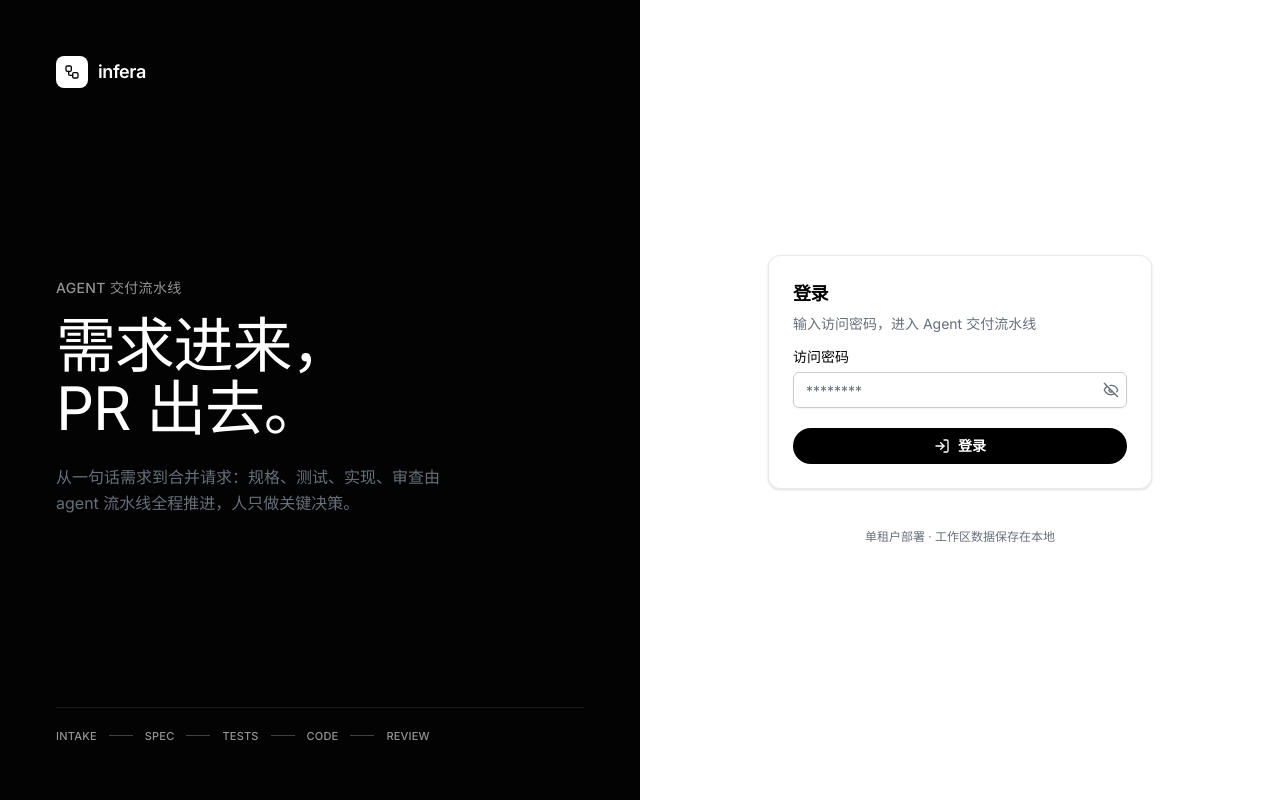
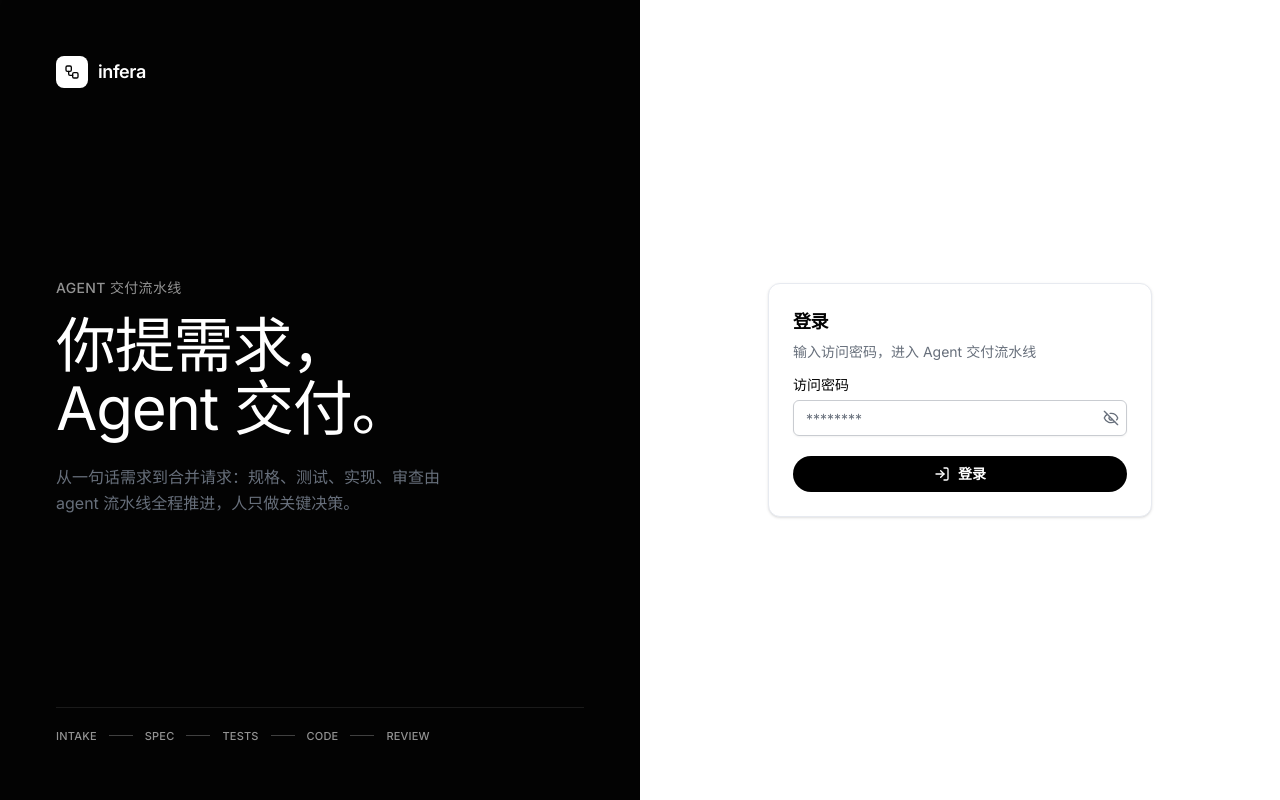
Before and after one commit to huiyangz/infera, a React (Vite) app in the folder apps/web/: page /sign-in in a window 1280 px wide. Built offline with nearby package versions, Linux system fonts and the light colour scheme.

Commit message:
fix(web): login headline clearer; drop confusing footer note

```diff
--- a/apps/web/src/features/auth/auth-layout.tsx
+++ b/apps/web/src/features/auth/auth-layout.tsx
@@ -31,9 +31,9 @@ export function AuthLayout({ children }: AuthLayoutProps) {
             className='mt-4 text-5xl font-normal leading-[1.05] xl:text-6xl'
             style={{ letterSpacing: '-1.2px' }}
           >
-            需求进来，
+            你提需求，
             <br />
-            PR 出去。
+            Agent 交付。
           </h2>
           <p className='mt-6 max-w-sm text-base leading-relaxed text-[#676f7b]'>
             从一句话需求到合并请求：规格、测试、实现、审查由
@@ -70,9 +70,6 @@ export function AuthLayout({ children }: AuthLayoutProps) {
           </span>
         </div>
         <div className='w-full max-w-sm'>{children}</div>
-        <p className='mt-10 text-xs text-muted-foreground'>
-          单租户部署 · 工作区数据保存在本地
-        </p>
       </main>
     </div>
   )
```
